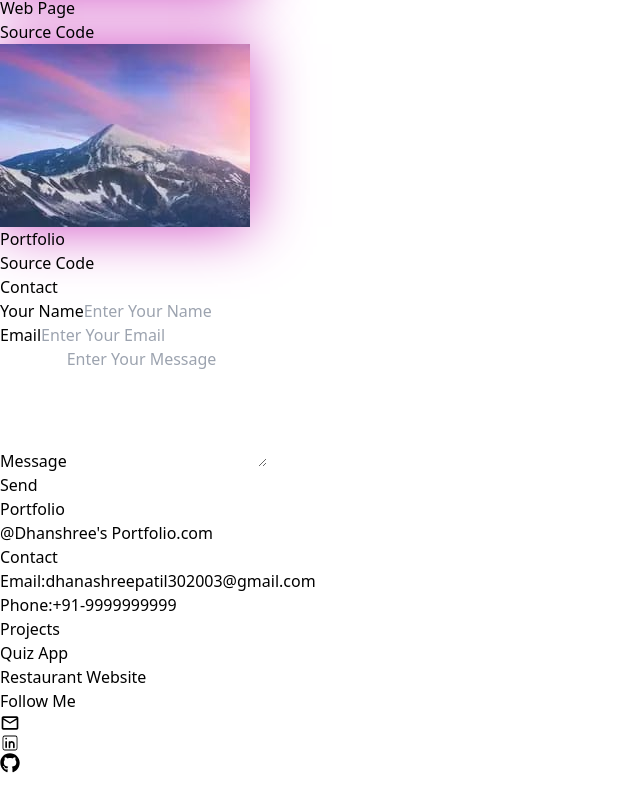
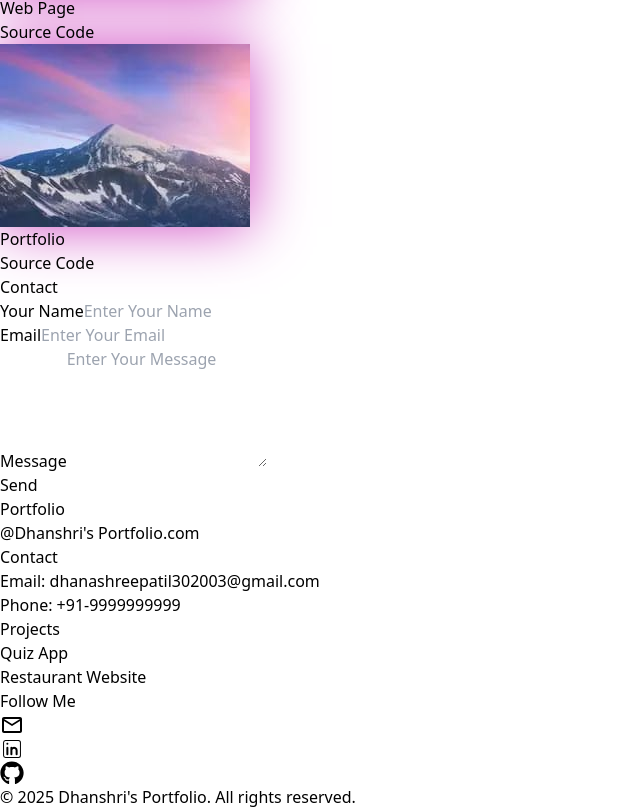
Before and after one commit to patildhanshree/MyPortfolio, a React (Vite) app: page / in a window 1280 px wide. Shown: the part 2626-3435 px from the top of the page, without its empty margins (0-640 px from the left). Before the commit the page ends 3399 px from the top, so only its background shows below. Built offline with nearby package versions, Linux system fonts and the light colour scheme.

Commit message:
Update Footer.jsx

```diff
--- a/src/componets/Footer.jsx
+++ b/src/componets/Footer.jsx
@@ -1,37 +1,61 @@
-import React from 'react'
-import {MdOutlineEmail} from 'react-icons/md'
-import {CiLinkedin} from 'react-icons/ci'
-import {FaGithub} from 'react-icons/fa'
-const  Footer = ()=> {
+import React from 'react';
+import { MdOutlineEmail } from 'react-icons/md';
+import { CiLinkedin } from 'react-icons/ci';
+import { FaGithub } from 'react-icons/fa';
+
+const Footer = () => {
   return (
+    <footer className="bg-[#121212] text-white px-6 md:px-16 lg:px-24" id="Footer">
+      <div className="max-w-7xl mx-auto grid grid-cols-1 sm:grid-cols-2 md:grid-cols-4 gap-8 py-10 text-center md:text-left">
 
-    <footer className=' bg-[#121212] text-white px-8 md:px-16 lg:px-24' id='Footer'>
-          <div className="container mx-auto grid grid-cols-1 md:grid-cols-4 gap-4">
-            <div className="mb-4 md:mb-0 ">
-              <span className=' text-2xl text-white hover:text-fuchsia-500 mr-2'>Portfolio</span>
-              <p className='text-[16px] my-4 -mx-3 flex'>@Dhanshree's Portfolio.com</p>
+        <div>
+          <h2 className="text-2xl font-semibold hover:text-fuchsia-500">Portfolio</h2>
+          <p className="text-[16px] mt-4">@Dhanshri's Portfolio.com</p>
         </div>
+
         <div>
-              <h2 className=' text-2xl text-white hover:text-fuchsia-500'>Contact</h2>
-              <p className='text-white my-4'>Email:dhanashreepatil302003@gmail.com</p>
-              <p className='text-white my-4'>Phone:+91-9999999999</p>
+          <h2 className="text-2xl font-semibold hover:text-fuchsia-500">Contact</h2>
+          <p className="mt-4">Email: dhanashreepatil302003@gmail.com</p>
+          <p className="mt-2">Phone: +91-9999999999</p>
         </div>
+
         <div>
-              <h2 className=' text-2xl text-white hover:text-fuchsia-500'>Projects</h2>
-              <p className='text-white my-4'>Quiz App</p>
-              <p className='text-white my-4'>Restaurant Website</p>
+          <h2 className="text-2xl font-semibold hover:text-fuchsia-500">Projects</h2>
+          <p className="mt-4">Quiz App</p>
+          <p className="mt-2">Restaurant Website</p>
         </div>
+
         <div>
-            <h2 className='text-2xl text-white hover:text-fuchsia-500'>Follow Me</h2>
-            <div className="flex space-x-4 my-4 ">
-          <a href="dhanashreepatil302003@gmail.com" className=' w-6 h-6 text-white hover:text-fuchsia-500 ease-in-out '><MdOutlineEmail size={20} /> </a>
-           <a href="https://www.linkedin.com/in/dhanashripatil30/" className='text-white hover:text-fuchsia-500'><CiLinkedin size={20} />
-           </a><a href="https://github.com/patildhanshree " className='text-white hover:text-fuchsia-500'> <FaGithub  size={20}/> </a>
+          <h2 className="text-2xl font-semibold hover:text-fuchsia-500">Follow Me</h2>
+          <div className="flex justify-center md:justify-start space-x-6 mt-4">
+            <a href="mailto:dhanashreepatil302003@gmail.com" className="hover:text-fuchsia-500 transition">
+              <MdOutlineEmail size={24} />
+            </a>
+            <a
+              href="https://www.linkedin.com/in/dhanashripatil30/"
+              target="_blank"
+              rel="noopener noreferrer"
+              className="hover:text-fuchsia-500 transition"
+            >
+              <CiLinkedin size={24} />
+            </a>
+            <a
+              href="https://github.com/patildhanshree"
+              target="_blank"
+              rel="noopener noreferrer"
+              className="hover:text-fuchsia-500 transition"
+            >
+              <FaGithub size={24} />
+            </a>
           </div>
         </div>
+      </div>
+
+      <div className="text-center py-4 border-t border-gray-700 text-sm">
+        © {new Date().getFullYear()} Dhanshri's Portfolio. All rights reserved.
       </div>
     </footer>
   );
 };
 
-export default Footer
+export default Footer;
```
Lines whose indentation alone changed are shown as unchanged.
